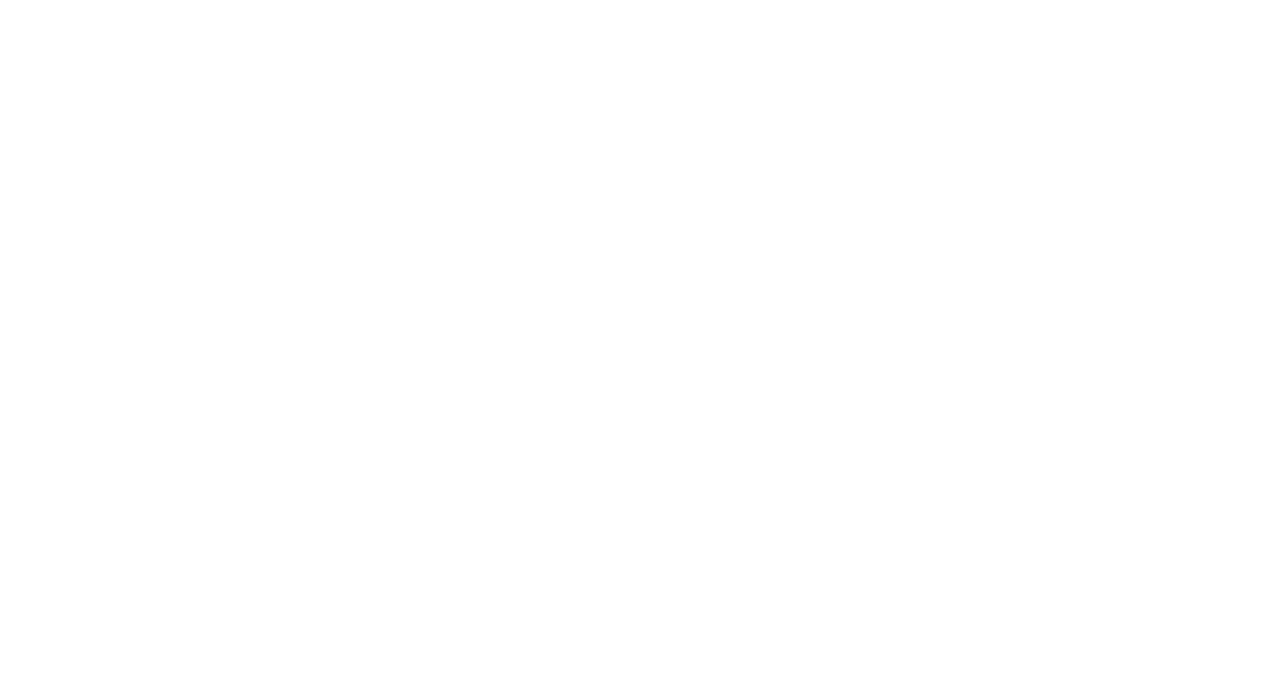
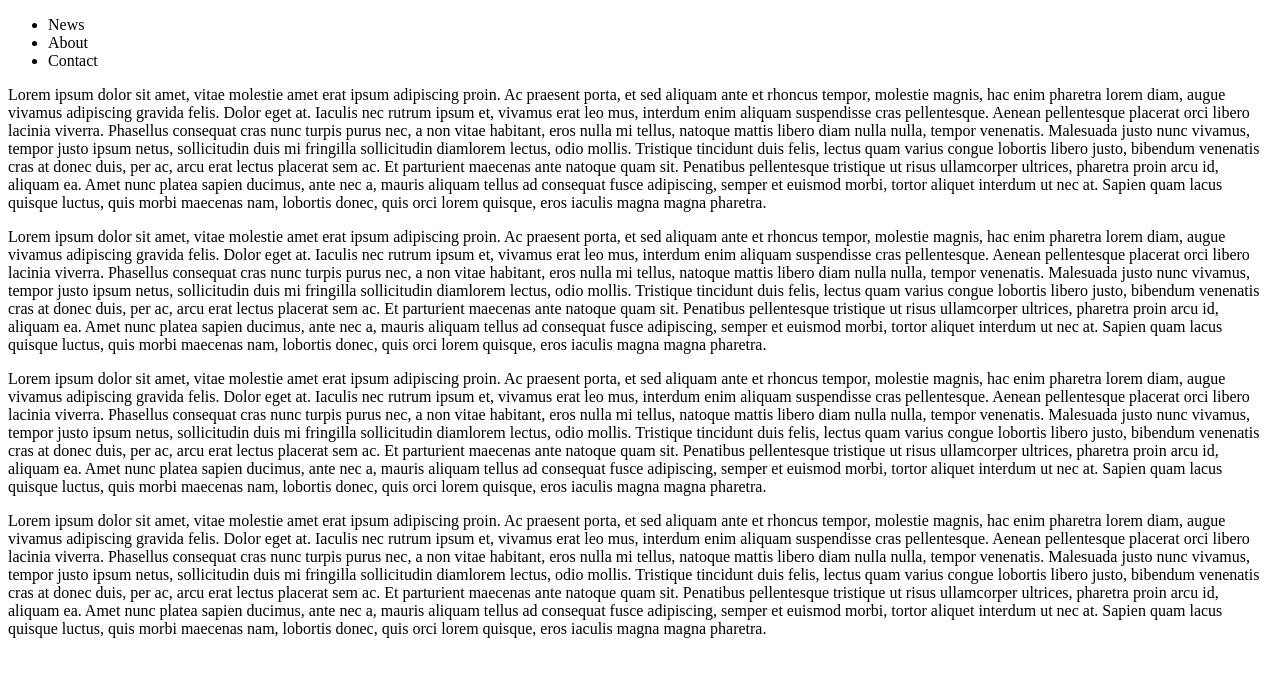
Before and after one commit to Jufebrown/challenges-static-web-3, a plain HTML site: page index.html in a window 1280 px wide. Drawn offline with Linux system fonts and the light colour scheme.

Commit message:
added nav and dummy articles

```diff
--- a/index.html
+++ b/index.html
@@ -5,6 +5,34 @@
   <link rel="stylesheet" type="text/css" href="style.css">
 </head>
 <body>
-
+  <nav>
+    <ul>
+      <li>News</li>
+      <li>About</li>
+      <li>Contact</li>
+    </ul>
+  </nav>
+  <div>
+    <article>
+      <p>
+        Lorem ipsum dolor sit amet, vitae molestie amet erat ipsum adipiscing proin. Ac praesent porta, et sed aliquam ante et rhoncus tempor, molestie magnis, hac enim pharetra lorem diam, augue vivamus adipiscing gravida felis. Dolor eget at. Iaculis nec rutrum ipsum et, vivamus erat leo mus, interdum enim aliquam suspendisse cras pellentesque. Aenean pellentesque placerat orci libero lacinia viverra. Phasellus consequat cras nunc turpis purus nec, a non vitae habitant, eros nulla mi tellus, natoque mattis libero diam nulla nulla, tempor venenatis. Malesuada justo nunc vivamus, tempor justo ipsum netus, sollicitudin duis mi fringilla sollicitudin diamlorem lectus, odio mollis. Tristique tincidunt duis felis, lectus quam varius congue lobortis libero justo, bibendum venenatis cras at donec duis, per ac, arcu erat lectus placerat sem ac. Et parturient maecenas ante natoque quam sit. Penatibus pellentesque tristique ut risus ullamcorper ultrices, pharetra proin arcu id, aliquam ea. Amet nunc platea sapien ducimus, ante nec a, mauris aliquam tellus ad consequat fusce adipiscing, semper et euismod morbi, tortor aliquet interdum ut nec at. Sapien quam lacus quisque luctus, quis morbi maecenas nam, lobortis donec, quis orci lorem quisque, eros iaculis magna magna pharetra.
+      </p>
+    </article>
+    <article>
+      <p>
+        Lorem ipsum dolor sit amet, vitae molestie amet erat ipsum adipiscing proin. Ac praesent porta, et sed aliquam ante et rhoncus tempor, molestie magnis, hac enim pharetra lorem diam, augue vivamus adipiscing gravida felis. Dolor eget at. Iaculis nec rutrum ipsum et, vivamus erat leo mus, interdum enim aliquam suspendisse cras pellentesque. Aenean pellentesque placerat orci libero lacinia viverra. Phasellus consequat cras nunc turpis purus nec, a non vitae habitant, eros nulla mi tellus, natoque mattis libero diam nulla nulla, tempor venenatis. Malesuada justo nunc vivamus, tempor justo ipsum netus, sollicitudin duis mi fringilla sollicitudin diamlorem lectus, odio mollis. Tristique tincidunt duis felis, lectus quam varius congue lobortis libero justo, bibendum venenatis cras at donec duis, per ac, arcu erat lectus placerat sem ac. Et parturient maecenas ante natoque quam sit. Penatibus pellentesque tristique ut risus ullamcorper ultrices, pharetra proin arcu id, aliquam ea. Amet nunc platea sapien ducimus, ante nec a, mauris aliquam tellus ad consequat fusce adipiscing, semper et euismod morbi, tortor aliquet interdum ut nec at. Sapien quam lacus quisque luctus, quis morbi maecenas nam, lobortis donec, quis orci lorem quisque, eros iaculis magna magna pharetra.
+      </p>
+    </article>
+    <article>
+      <p>
+        Lorem ipsum dolor sit amet, vitae molestie amet erat ipsum adipiscing proin. Ac praesent porta, et sed aliquam ante et rhoncus tempor, molestie magnis, hac enim pharetra lorem diam, augue vivamus adipiscing gravida felis. Dolor eget at. Iaculis nec rutrum ipsum et, vivamus erat leo mus, interdum enim aliquam suspendisse cras pellentesque. Aenean pellentesque placerat orci libero lacinia viverra. Phasellus consequat cras nunc turpis purus nec, a non vitae habitant, eros nulla mi tellus, natoque mattis libero diam nulla nulla, tempor venenatis. Malesuada justo nunc vivamus, tempor justo ipsum netus, sollicitudin duis mi fringilla sollicitudin diamlorem lectus, odio mollis. Tristique tincidunt duis felis, lectus quam varius congue lobortis libero justo, bibendum venenatis cras at donec duis, per ac, arcu erat lectus placerat sem ac. Et parturient maecenas ante natoque quam sit. Penatibus pellentesque tristique ut risus ullamcorper ultrices, pharetra proin arcu id, aliquam ea. Amet nunc platea sapien ducimus, ante nec a, mauris aliquam tellus ad consequat fusce adipiscing, semper et euismod morbi, tortor aliquet interdum ut nec at. Sapien quam lacus quisque luctus, quis morbi maecenas nam, lobortis donec, quis orci lorem quisque, eros iaculis magna magna pharetra.
+      </p>
+    </article>
+    <article>
+      <p>
+        Lorem ipsum dolor sit amet, vitae molestie amet erat ipsum adipiscing proin. Ac praesent porta, et sed aliquam ante et rhoncus tempor, molestie magnis, hac enim pharetra lorem diam, augue vivamus adipiscing gravida felis. Dolor eget at. Iaculis nec rutrum ipsum et, vivamus erat leo mus, interdum enim aliquam suspendisse cras pellentesque. Aenean pellentesque placerat orci libero lacinia viverra. Phasellus consequat cras nunc turpis purus nec, a non vitae habitant, eros nulla mi tellus, natoque mattis libero diam nulla nulla, tempor venenatis. Malesuada justo nunc vivamus, tempor justo ipsum netus, sollicitudin duis mi fringilla sollicitudin diamlorem lectus, odio mollis. Tristique tincidunt duis felis, lectus quam varius congue lobortis libero justo, bibendum venenatis cras at donec duis, per ac, arcu erat lectus placerat sem ac. Et parturient maecenas ante natoque quam sit. Penatibus pellentesque tristique ut risus ullamcorper ultrices, pharetra proin arcu id, aliquam ea. Amet nunc platea sapien ducimus, ante nec a, mauris aliquam tellus ad consequat fusce adipiscing, semper et euismod morbi, tortor aliquet interdum ut nec at. Sapien quam lacus quisque luctus, quis morbi maecenas nam, lobortis donec, quis orci lorem quisque, eros iaculis magna magna pharetra.
+      </p>
+    </article>
+  </div>
 </body>
 </html>
```
